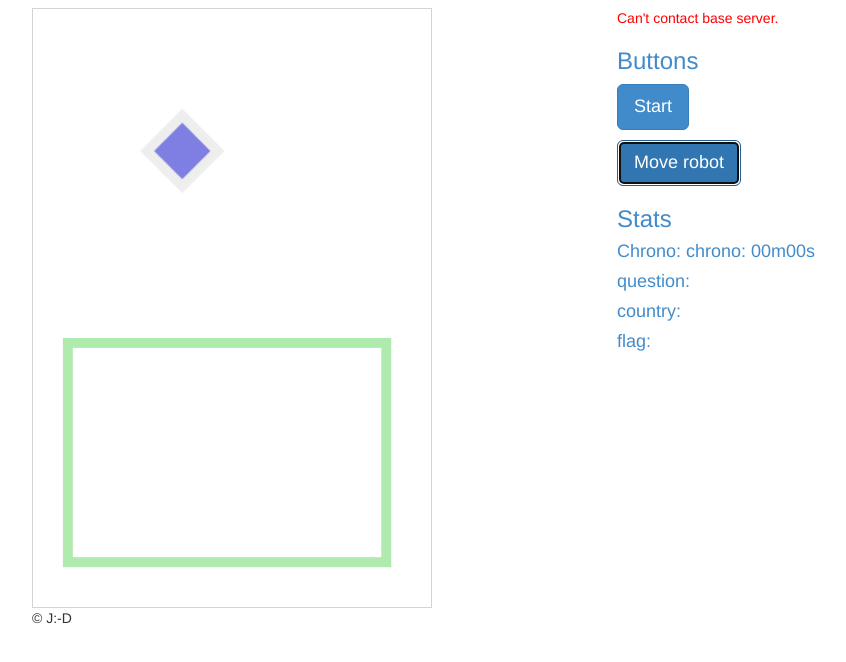
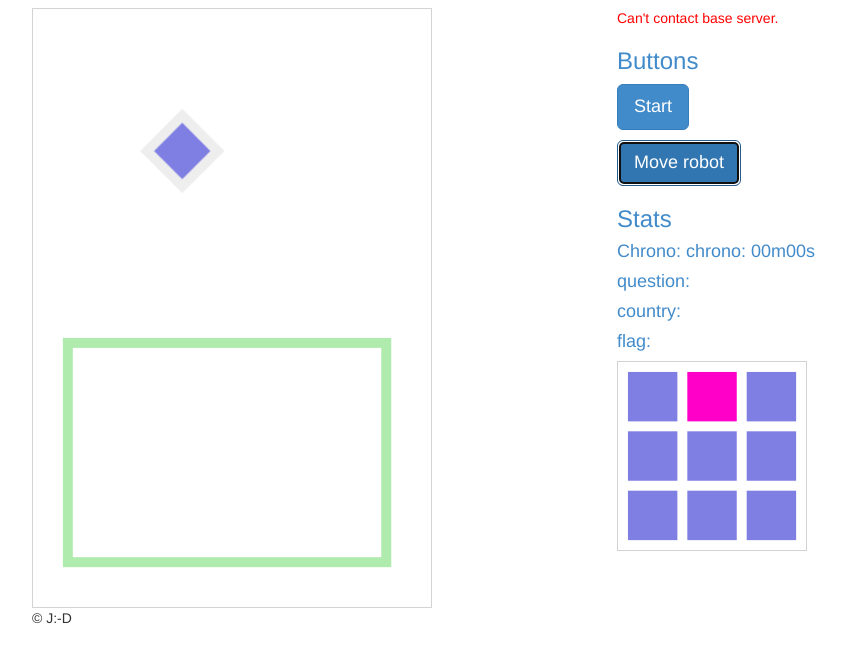
Before and after one commit to JDownloader/GEL-3014_Design3, a plain HTML site: page sample/static/index.html in a window 1280 px wide. Both pictures are taken after a click on the button "Move robot". Shown: the part 102-764 px from the top of the page, without its empty margins (38-884 px from the left). Drawn offline with Linux system fonts and the light colour scheme; no server answers.

Commit message:
draw primitive flag

```diff
--- a/sample/static/index.html
+++ b/sample/static/index.html
@@ -14,7 +14,7 @@
 			</div>
 			<div class="row">
 				<div class="col-lg-6 col-md-6 portfolio-item">
-					<canvas id="myCanvas" width="400" height="600" style="border:1px solid #d3d3d3;">
+					<canvas id="planCanvas" width="400" height="600" style="border:1px solid #d3d3d3;">
 						Your browser does not support the HTML5 canvas tag.
 					</canvas>
 				</div>
@@ -30,6 +30,9 @@
 					<h4><a>question:</a></h4>
 					<h4><a>country:</a></h4>
 					<h4><a>flag:</a></h4>
+					<canvas id="flagCanvas" width="190" height="190" style="border:1px solid #d3d3d3;">
+						Your browser does not support the HTML5 canvas tag.
+					</canvas>
 				</div>
 			</div>
 			<footer>
--- a/sample/static/script.js
+++ b/sample/static/script.js
@@ -1,7 +1,10 @@
 (function() {
 
-	var canvas = this.__canvas = new fabric.Canvas('myCanvas');
+	var planCanvas = new fabric.Canvas('planCanvas');
+	var flagCanvas = new fabric.Canvas('flagCanvas');
 	fabric.Object.prototype.transparentCorners = false;
+
+	//planCanvas
 
 	var robot = new fabric.Rect({
 		width: 50, height: 50, left: 150, top: 100, angle: 45,
@@ -10,7 +13,7 @@
 		hasControls: false,
 	});
 
-	var rect2 = new fabric.Rect({
+	var greenLines = new fabric.Rect({
 		width: 320, height: 220, left: 30, top: 330, angle: 0,
 		stroke: '#AEEBAC', strokeWidth: 10,
 		fill:'transparent',
@@ -18,22 +21,15 @@
 		hasControls: false,
 	});
 
-	function moveRobot(){
-		//setRobotPosition(10,10);
-		getJSON('/position').then(function(data) {
-				setRobotPosition(data.left, data.top);
-		});
-	}
-
 	function setRobotPosition(left, top) {
 		robot.set('left', left);
 		robot.set('top', top);
-		canvas.calcOffset();
-		canvas.renderAll();
+		planCanvas.calcOffset();
+		planCanvas.renderAll();
 	}
 
-	canvas.add(robot, rect2);
-	canvas.on({
+	planCanvas.add(robot, greenLines);
+	planCanvas.on({
 		'object:moving': onChange,
 		'object:scaling': onChange,
 		'object:rotating': onChange,
@@ -42,8 +38,28 @@
 	function onChange(options) {
 	}
 
+	//flagCanvas
+
+	var flagCubes = new Array();
+	for (y = 0; y < 3; y++){
+		for (x = 0; x < 3; x++){
+			var cube = new fabric.Rect({
+				width: 50, height: 50, left: x*60+10, top: y*60+10, angle: 0,
+				fill: 'rgba(0,0,200,0.5)',
+				hasControls: false,
+			});
+			flagCanvas.add(cube);
+			flagCubes[x + y*3] = cube;
+		}
+	}
+
+	//Events
+
 	document.getElementById("btn1").addEventListener("click", startRun);
 	function startRun(){
+		flagCubes[1].fill = 'rgba(255,0,200,1)';
+		flagCanvas.calcOffset();
+		flagCanvas.renderAll();
 		$.getJSON('/start').then(function(data) {
 			console.log( "Data: " + data );
 		}, function(status) { //error detection....
```
